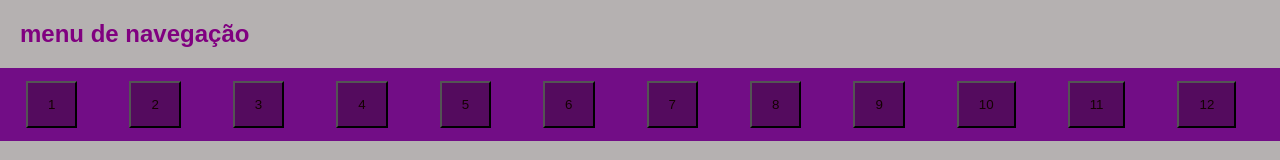
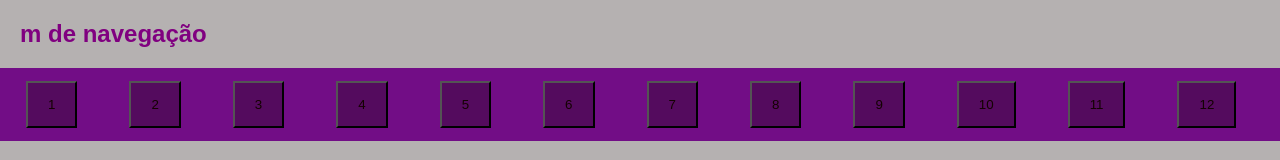
Before and after one commit to kaio177/12-trabalhos-de-hercules, a plain HTML site: page index.html in a window 1280 px wide. Shown: the top 160 px of the page. Drawn offline with Linux system fonts and the light colour scheme.

Commit message:
Update index.html

```diff
--- a/index.html
+++ b/index.html
@@ -7,7 +7,7 @@
     <link rel="stylesheet" href="style.css" />
   </head>
   <body>
-    <h2 id="menu">menu de navegação</h2>
+    <h2 id="menu">m de navegação</h2>
     <div class="navbar">
       <a href="#leao_nemeia"><button>1</button></a>
       <a href="#lerna"><button>2</button></a>
```
